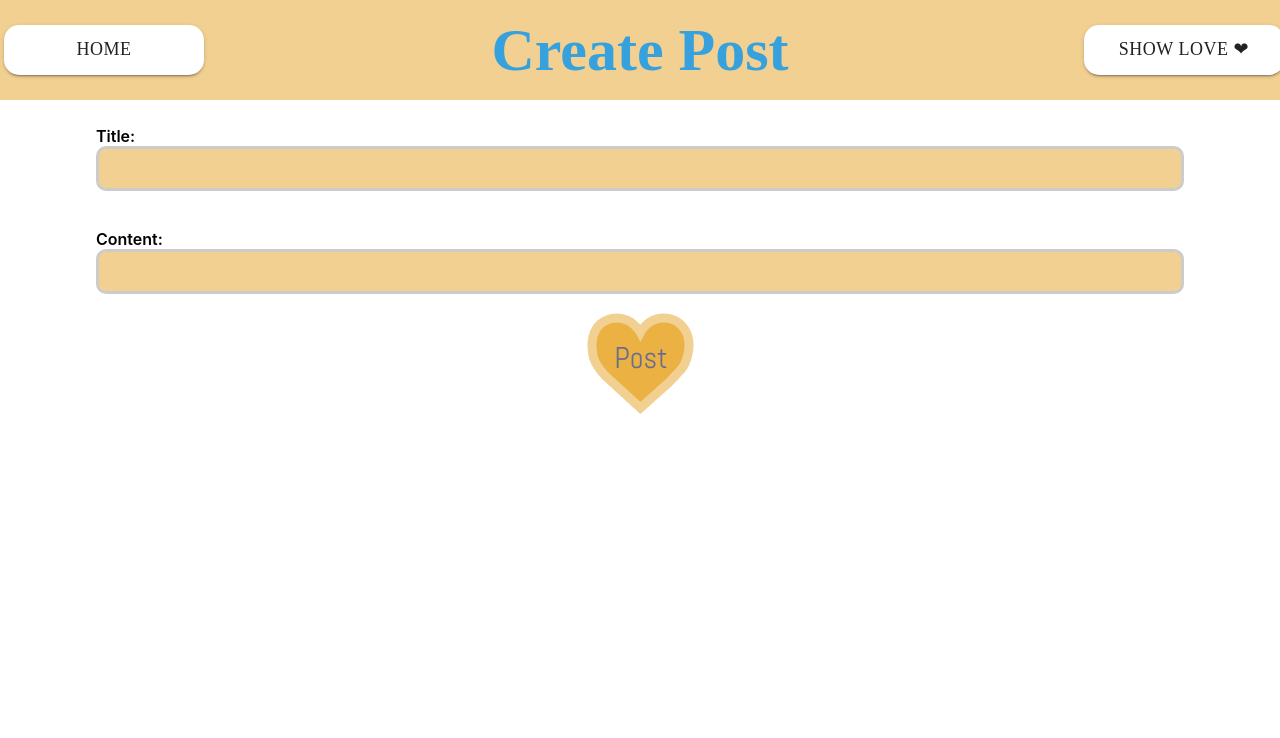
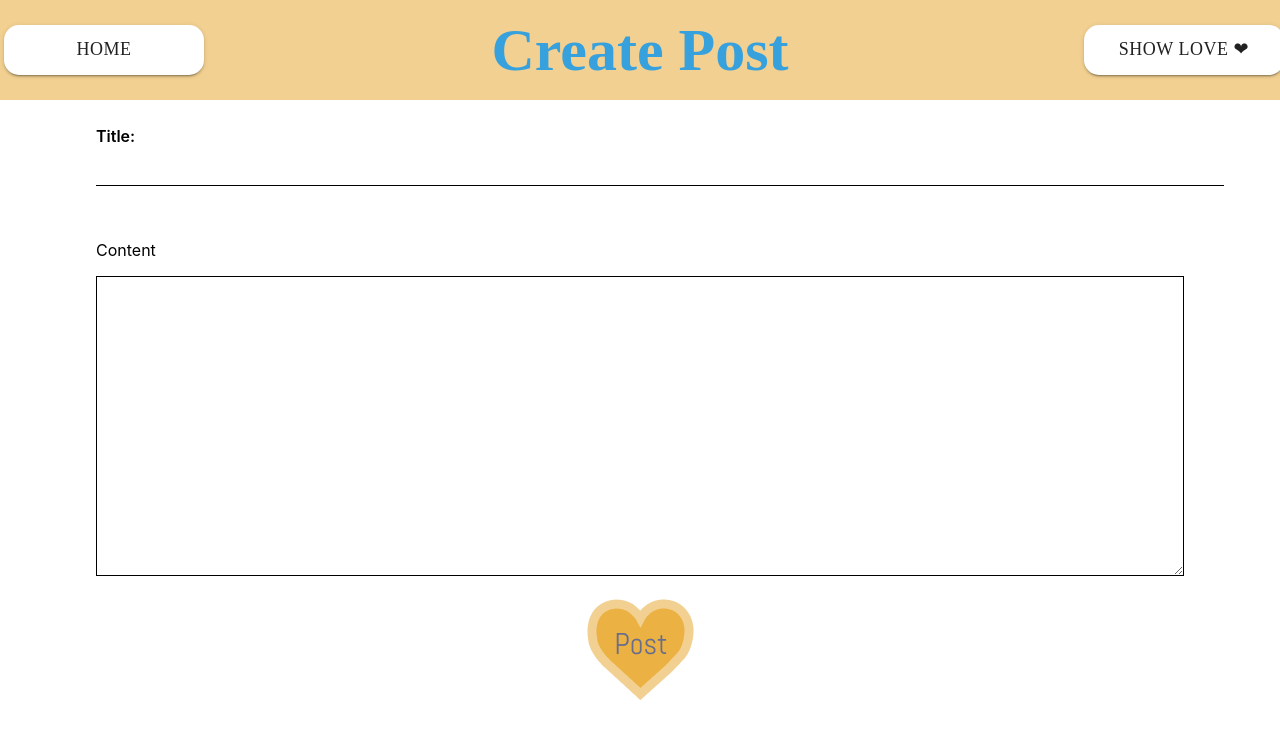
Before and after one commit to bzamora020/project-venti, a React (Create React App) app in the folder frontend/: page /createpost in a window 1280 px wide. Shown: the top 738 px of the page. Built offline with nearby package versions, Linux system fonts and the light colour scheme.

Commit message:
added connection

```diff
--- a/frontend/src/CreatePost/CreatePost.css
+++ b/frontend/src/CreatePost/CreatePost.css
@@ -14,28 +14,24 @@
 input[type="text"] {
   width: 100%;
   padding: 12px 20px;
-  box-sizing: border-box;
-  border: 3px solid #ccc;
-  border-radius: 10px;
+  outline: none;
+  border: 0px 0px 0px 3px solid #ccc;;
   -webkit-transition: 0.5s;
   transition: 0.5s;
-  background-color: #f2d091;
-  outline: none;
   resize: vertical;
 }
 input[type="text"]:focus {
-  border: 3px solid #686d8c;
+  border: 3px solid blue;
 }
 
 textarea {
-  width: 85%;
+  width: 100%;
   padding: 12px 20px;
   box-sizing: border-box;
-  border: 3px solid #ccc;
-  border-radius: 10px;
+  border: 1px solid black;
   -webkit-transition: 0.5s;
   transition: 0.5s;
-  background-color: #f2d091;
+
   outline: none;
   resize: vertical;
 }
--- a/frontend/src/CreatePost/CreatePost.js
+++ b/frontend/src/CreatePost/CreatePost.js
@@ -24,10 +24,25 @@ class CreatePost extends React.Component {
     this.setState({ content: event.target.value });
   }
   handleSubmit(event) {
-    alert(
-      "A name was submitted: " + this.state.title + " " + this.state.content
-    );
     event.preventDefault();
+
+    fetch('/api/posts/create', {
+      method: 'POST',
+      headers:{
+        'Content-Type': 'application/json'
+      },
+      body: JSON.stringify(this.state),
+    })
+    .then((resp)=>{
+      return resp.json();
+    })
+    .then((data)=>{
+      console.log(data);
+      this.props.history.push('/home');
+    })
+    .catch((error)=>{
+      console.error(error);
+    })
   }
 
   render() {
@@ -39,6 +54,13 @@ class CreatePost extends React.Component {
             <label style={style.labelss}>
               Title:
               <input
+                style={
+                  {
+                    outline:0,
+                    border: 0,
+                    borderBottom: "1px solid black"
+                  }
+                }
                 type="text"
                 value={this.state.value}
                 onChange={this.handleTitleChange}
@@ -46,9 +68,18 @@ class CreatePost extends React.Component {
             </label>
           </div>
           <div className="formDivs">
+          <p>Content</p>
             <label style={style.labelss}>
-              Content:
-              <input
+
+              <textarea
+                              style={
+                                {
+                                  outline:0,
+                                  width: "100%",
+                                  height: 300,
+
+                                }
+                              }
                 type="text"
                 value={this.state.value}
                 onChange={this.handleContentChange}
--- a/frontend/src/ViewPost/ViewPost.js
+++ b/frontend/src/ViewPost/ViewPost.js
@@ -12,10 +12,13 @@ class ViewPost extends React.Component{
   constructor(props){
     super(props);
     this.state = {
-      feed: [],
+      feed: [1,2,3,4,5,6],
       feed_index: 0,
       post: null,
     }
+    this.getPost = this.getPost.bind(this);
+    this.getPostUp = this.getPostUp.bind(this);
+    this.getPostDown = this.getPostDown.bind(this);
   }
 
   componentDidMount(){
@@ -32,8 +35,11 @@ class ViewPost extends React.Component{
     })
     .then((data)=>{
       console.log(data);
-      this.setState({feed:data})
-      this.getPost(this.state.feed_index);
+      this.setState({feed:data.feed},
+        ()=>{
+          this.getPost(this.state.feed_index);
+        })
+
     })
     .catch((error)=>{
       console.error(error);
@@ -41,12 +47,13 @@ class ViewPost extends React.Component{
   }
 
   getPost(feed_index){
+    console.log(this.state.feed[feed_index]);
     fetch('/api/posts/getPost', {
       method: 'POST',
       headers:{
         'Content-Type': 'application/json'
       },
-      body: JSON.stringify(this.state.feed[this.state.feed_index]),
+      body: JSON.stringify(this.state.feed[feed_index]),
     })
     .then((resp)=>{
       return resp.json();
@@ -60,31 +67,54 @@ class ViewPost extends React.Component{
     })
   }
 
+  getPostUp(){
+    if(this.state.feed_index > 0){
+      this.setState({feed_index: this.state.feed_index - 1},
+        ()=>{
+          this.getPost(this.state.feed_index);
+          console.log(this.state.feed_index);
+        })
+
+    }
+  }
+
+  getPostDown(){
+    if(this.state.feed_index < this.state.feed.length - 1){
+        this.setState({feed_index: this.state.feed_index + 1}, ()=>{
+          this.getPost(this.state.feed_index);
+          console.log(this.state.feed_index);
+        })
+    }
+ }
+
+
   render(){
     return (
       <div>
         <Navbar title={title} />
         {
-          this.state.feed.length > 0 &&
+          this.state.post &&
           <div>
-            <Button id = "upArr" onclick={()=>{
-                if(this.state.feed_index > 0){
-                  this.setState({feed_index: this.state.feed_index - 1})}
-                  this.getPost(this.state.feed_index - 1);
-                }
-              }>
+            <Button id = "upArr" onClick={()=>this.getPostUp()}>
               <img src={upArrow} />
             </Button>
             <div className="box">
               <div className="topBox">
                 <h2 className="mainTittle" style={{ color: "white" }}>
-                  {this.post.name}
+                {this.state.post.name}
                 </h2>
-                <h2 className="mainTitle">{this.post.title}</h2>
+                <h2 className="mainTitle">
+                {this.state.post.title}
+                </h2>
               </div>
-              <p className="blog">{this.post.content}</p>
-              <label id="labelThing">Comment!:</label>
+              <p className="blog">{this.state.post.content}</p>
+              <label id="labelThing">Comment:</label>
               <br></br>
+              {
+                // this.state.post.comments.map((comment)=>{
+
+                // })
+              }
               <div id="comment">
                 <textarea id="textBox" type="text" />
                 <Button id="heartButton">
@@ -92,12 +122,7 @@ class ViewPost extends React.Component{
                 </Button>
               </div>
             </div>
-            <Button id = "doArr" onclick={()=>{
-                if(this.state.feed_index < this.state.feed.length - 1){
-                  this.setState({feed_index: this.state.feed_index + 1})}
-                  this.getPost(this.state.feed_index + 1);
-                }
-              }>
+            <Button id = "doArr" onClick={()=> this.getPostDown()}>
               <img src={downArrow} />
             </Button>
           </div>
```
Also changed, not shown: 22 other files (tests, documents, lock files or other folders).
